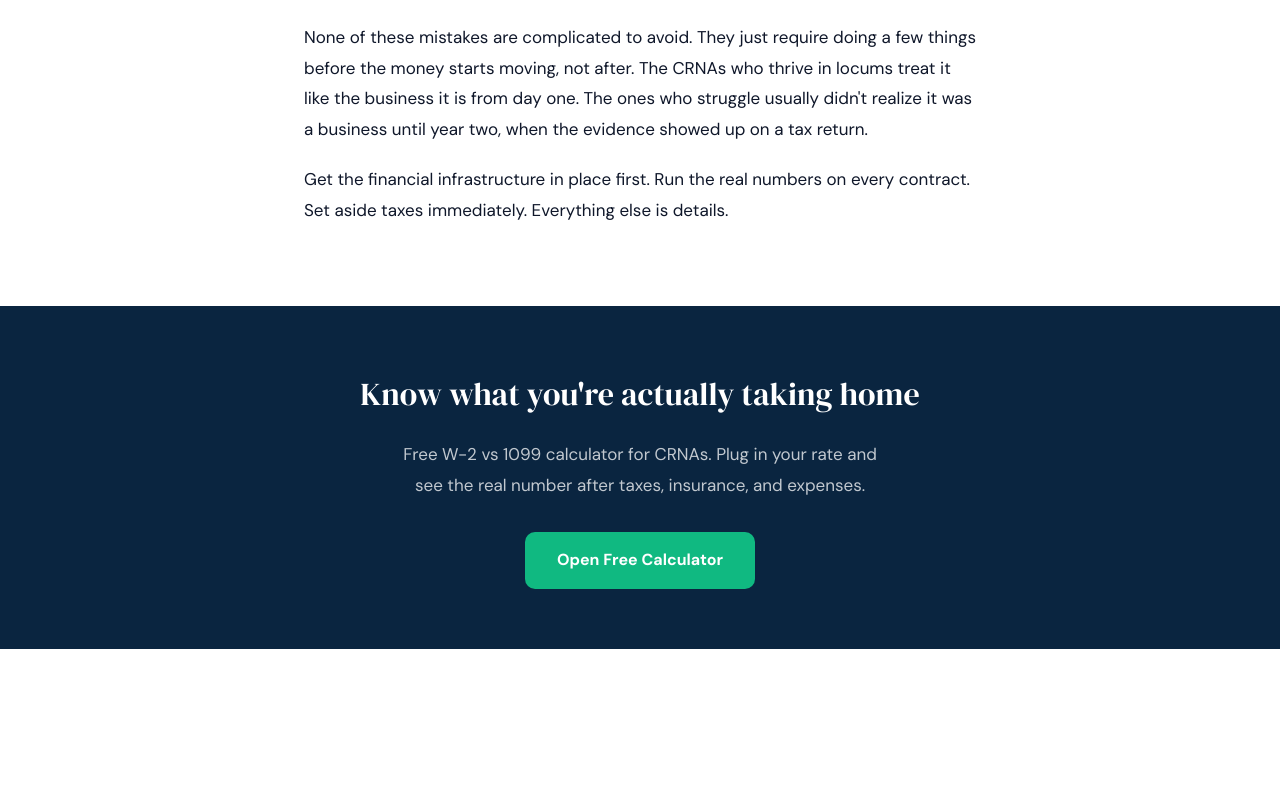
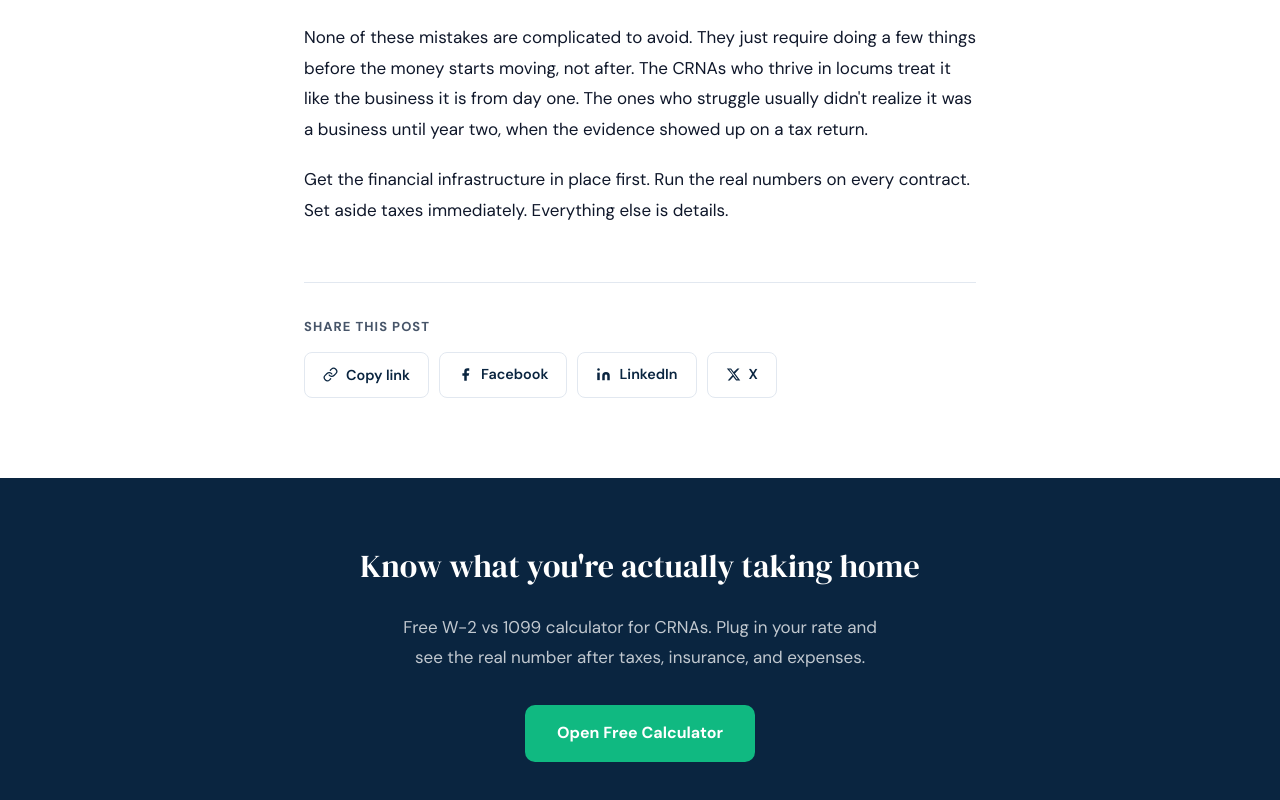
Before and after one commit to LocumsLab/locumslab, a website: page blog/top-3-mistakes-crna-going-1099.html in a window 1280 px wide. Shown: the part 4220-5020 px from the top of the page. Before the commit the page ends 4869 px from the top, so only its background shows below. Drawn offline with Linux system fonts and the light colour scheme.

Commit message:
Add share buttons and copy link functionality

```diff
--- a/blog/top-3-mistakes-crna-going-1099.html
+++ b/blog/top-3-mistakes-crna-going-1099.html
@@ -210,6 +210,46 @@
     <p>Get the financial infrastructure in place first. Run the real numbers on every contract. Set aside taxes immediately. Everything else is details.</p>
   </div>
 
+
+  <div class="share-bar">
+    <div class="share-bar-label">Share this post</div>
+    <div class="share-buttons">
+      <button class="share-btn" onclick="copyLink(this)">
+        <svg width="15" height="15" viewBox="0 0 24 24" fill="none" stroke="currentColor" stroke-width="2" stroke-linecap="round" stroke-linejoin="round"><path d="M10 13a5 5 0 0 0 7.54.54l3-3a5 5 0 0 0-7.07-7.07l-1.72 1.71"/><path d="M14 11a5 5 0 0 0-7.54-.54l-3 3a5 5 0 0 0 7.07 7.07l1.71-1.71"/></svg>
+        <span>Copy link</span>
+      </button>
+      <a class="share-btn" id="fb-share" href="#" target="_blank" rel="noopener">
+        <svg width="15" height="15" viewBox="0 0 24 24" fill="currentColor"><path d="M18 2h-3a5 5 0 0 0-5 5v3H7v4h3v8h4v-8h3l1-4h-4V7a1 1 0 0 1 1-1h3z"/></svg>
+        Facebook
+      </a>
+      <a class="share-btn" id="li-share" href="#" target="_blank" rel="noopener">
+        <svg width="15" height="15" viewBox="0 0 24 24" fill="currentColor"><path d="M16 8a6 6 0 0 1 6 6v7h-4v-7a2 2 0 0 0-2-2 2 2 0 0 0-2 2v7h-4v-7a6 6 0 0 1 6-6z"/><rect x="2" y="9" width="4" height="12"/><circle cx="4" cy="4" r="2"/></svg>
+        LinkedIn
+      </a>
+      <a class="share-btn" id="x-share" href="#" target="_blank" rel="noopener">
+        <svg width="15" height="15" viewBox="0 0 24 24" fill="currentColor"><path d="M18.244 2.25h3.308l-7.227 8.26 8.502 11.24H16.17l-4.714-6.231-5.401 6.231H2.744l7.73-8.835L1.254 2.25H8.08l4.259 5.631zm-1.161 17.52h1.833L7.084 4.126H5.117z"/></svg>
+        X
+      </a>
+    </div>
+  </div>
+  <script>
+    (function() {
+      var url = window.location.href;
+      var title = encodeURIComponent(document.title);
+      var u = encodeURIComponent(url);
+      document.getElementById("fb-share").href = "https://www.facebook.com/sharer/sharer.php?u=" + u;
+      document.getElementById("li-share").href = "https://www.linkedin.com/sharing/share-offsite/?url=" + u;
+      document.getElementById("x-share").href = "https://x.com/intent/tweet?url=" + u + "&text=" + title;
+    })();
+    function copyLink(btn) {
+      navigator.clipboard.writeText(window.location.href).then(function() {
+        var span = btn.querySelector("span");
+        span.textContent = "Copied!";
+        btn.classList.add("copied");
+        setTimeout(function() { span.textContent = "Copy link"; btn.classList.remove("copied"); }, 2000);
+      });
+    }
+  </script>
 </article>
 
 <div class="footer-cta">
```
